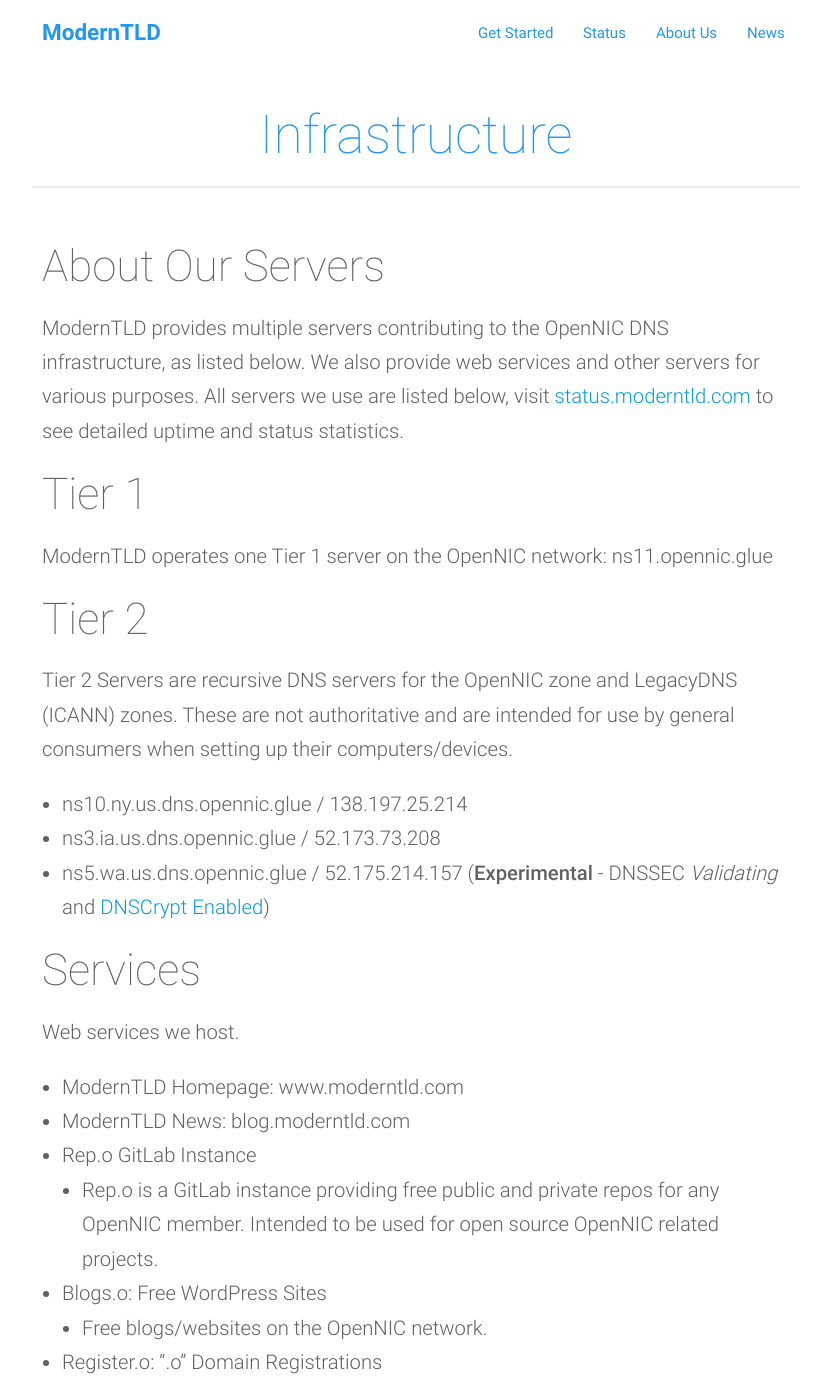
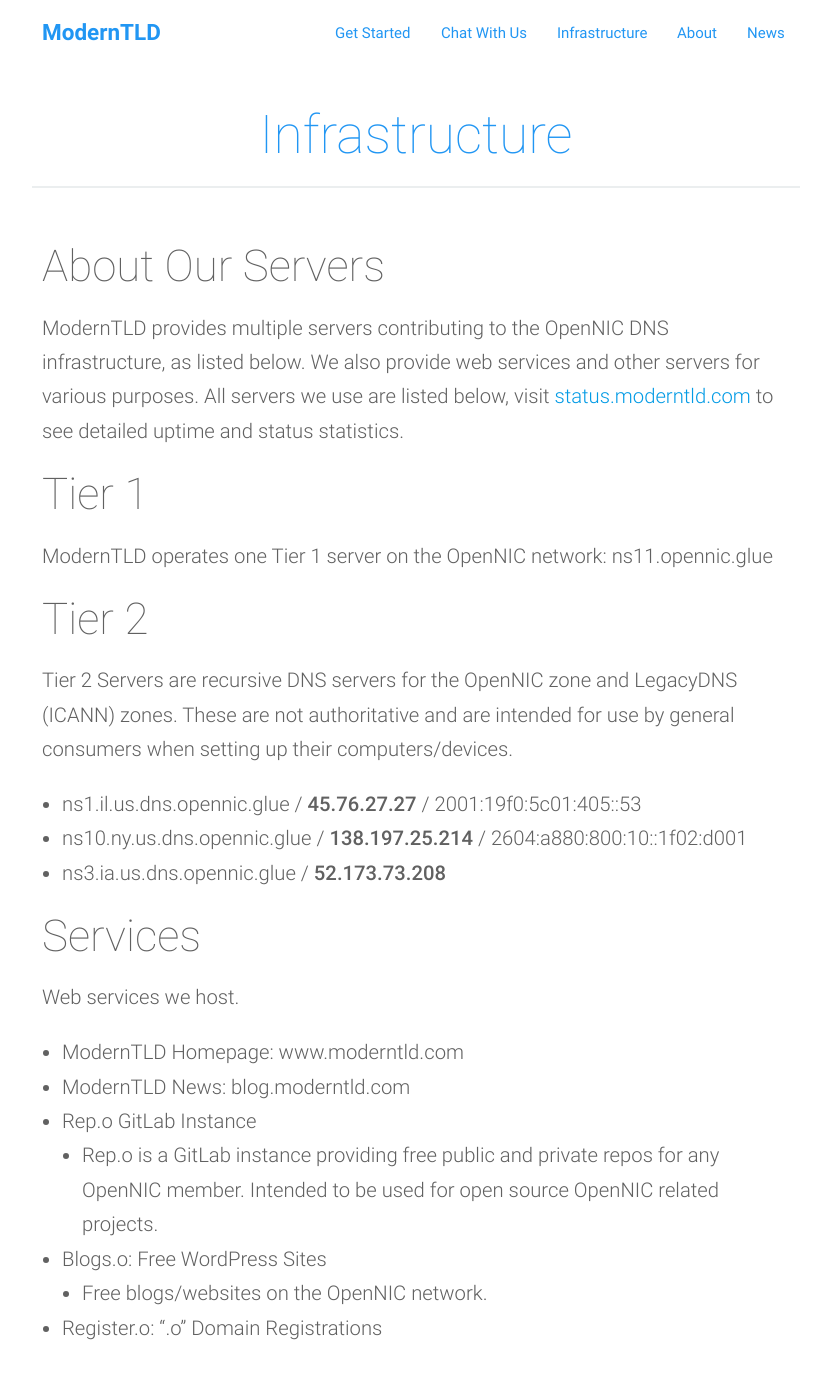
Before and after one commit to moderntld/www.moderntld.com, a Jekyll site: the page built from infrastructure.md, in a window 1280 px wide and 1400 px high. Shown: the whole window, without its empty margins (224-1055 px from the left). Built offline with Jekyll 4.4.1, drawn with Linux system fonts in a browser that asks for light colours.

Commit message:
Updated a lot of information

```diff
--- a/_includes/header.html
+++ b/_includes/header.html
@@ -3,16 +3,18 @@
     <ul id="slide-out" class="side-nav">
         <li><a href="{{ site.baseurl }}/" class="blue-text">Home</a></li>
         <li><a href="{{ "/get-started" | prepend: site.baseurl }}" class="blue-text">Get Started</a></li>
-        <li><a href="https://status.moderntld.com/" class="blue-text">Status</a></li>
-        <li><a href="{{ "/about" | prepend: site.baseurl }}" class="blue-text">About Us</a></li>
+        <li><a href="{{ "/irc" | prepend: site.baseurl }}" class="blue-text">Chat With Us</a></li>
+        <li><a href="{{ "/infrastructure" | prepend: site.baseurl }}" class="blue-text">Infrastructure</a></li>
+        <li><a href="{{ "/about" | prepend: site.baseurl }}" class="blue-text">About</a></li>
         <li><a href="https://blog.moderntld.com/" class="blue-text">News</a></li>
     </ul>
     <div class="container container-large">
     <a class="brand-logo" href="{{ site.baseurl }}/" class="blue-text"><span class="light blue-text">{{ site.logo }}</span></a>
     <ul class="right hide-on-med-and-down">
 	<li><a href="{{ "/get-started" | prepend: site.baseurl }}" class="blue-text">Get Started</a></li>
-	<li><a href="https://status.moderntld.com/" class="blue-text">Status</a></li>
-	<li><a href="{{ "/about" | prepend: site.baseurl }}" class="blue-text">About Us</a></li>
+	<li><a href="{{ "/irc" | prepend: site.baseurl }}" class="blue-text">Chat With Us</a></li>
+  <li><a href="{{ "/infrastructure" | prepend: site.baseurl }}" class="blue-text">Infrastructure</a></li>
+	<li><a href="{{ "/about" | prepend: site.baseurl }}" class="blue-text">About</a></li>
 	<li><a href="https://blog.moderntld.com/" class="blue-text">News</a></li>
     </ul>
     <a href="#" data-activates="slide-out" class="button-collapse right blue-text"><i class="material-icons">menu</i></a>
--- a/_sass/materialize-component/_typography.scss
+++ b/_sass/materialize-component/_typography.scss
@@ -36,6 +36,8 @@
 h5 { font-size: $h5-fontsize; line-height: 110%; margin: ($h5-fontsize / 2) 0 ($h5-fontsize / 2.5) 0;}
 h6 { font-size: $h6-fontsize; line-height: 110%; margin: ($h6-fontsize / 2) 0 ($h6-fontsize / 2.5) 0;}
 
+.dns { font-size: $h5-fontsize; line-height: 200%; font-weight: 400; }
+
 // Text Styles
 em { font-style: italic; }
 strong { font-weight: 500; }
--- a/index.html
+++ b/index.html
@@ -19,6 +19,8 @@
 		<br /><br />
 		<a href="/get-started" class="waves-effect waves-light btn-large z-depth-0 blue"><i class="material-icons left">play_arrow</i>Get Started!</a>
 		<br /><br /><br />
+    <p class="center-align">Your new DNS servers<sup><a class="tooltipped" data-position="top" data-delay="0" data-tooltip="Click to learn more" href="{{ "/infrastructure" | prepend: site.baseurl }}">?</a></sup>:</br><span class="dns tooltipped" data-position="bottom" data-delay="15" data-tooltip="Chicago, IL">45.76.27.27</span> and <span class="dns tooltipped" data-position="bottom" data-delay="15" data-tooltip="New York, NY">138.197.25.214</span></p>
+    <br />
             </div>
         </div>
             <div class="row">
--- a/infrastructure.md
+++ b/infrastructure.md
@@ -16,9 +16,9 @@
 
 Tier 2 Servers are recursive DNS servers for the OpenNIC zone and LegacyDNS (ICANN) zones. These are not authoritative and are intended for use by general consumers when setting up their computers/devices.
 
-- ns10.ny.us.dns.opennic.glue / 138.197.25.214
-- ns3.ia.us.dns.opennic.glue / 52.173.73.208
-- ns5.wa.us.dns.opennic.glue / 52.175.214.157 (**Experimental** - DNSSEC *Validating* and [DNSCrypt Enabled](https://servers.opennicproject.org/edit.php?srv=ns5.wa.us.dns.opennic.glue))
+- ns1.il.us.dns.opennic.glue / **45.76.27.27** / 2001:19f0:5c01:405::53
+- ns10.ny.us.dns.opennic.glue / **138.197.25.214** / 2604:a880:800:10::1f02:d001
+- ns3.ia.us.dns.opennic.glue / **52.173.73.208**
 
 ### Services
 
```
Also changed, not shown: get-started.md (+2 -2 lines), 1 other file.
